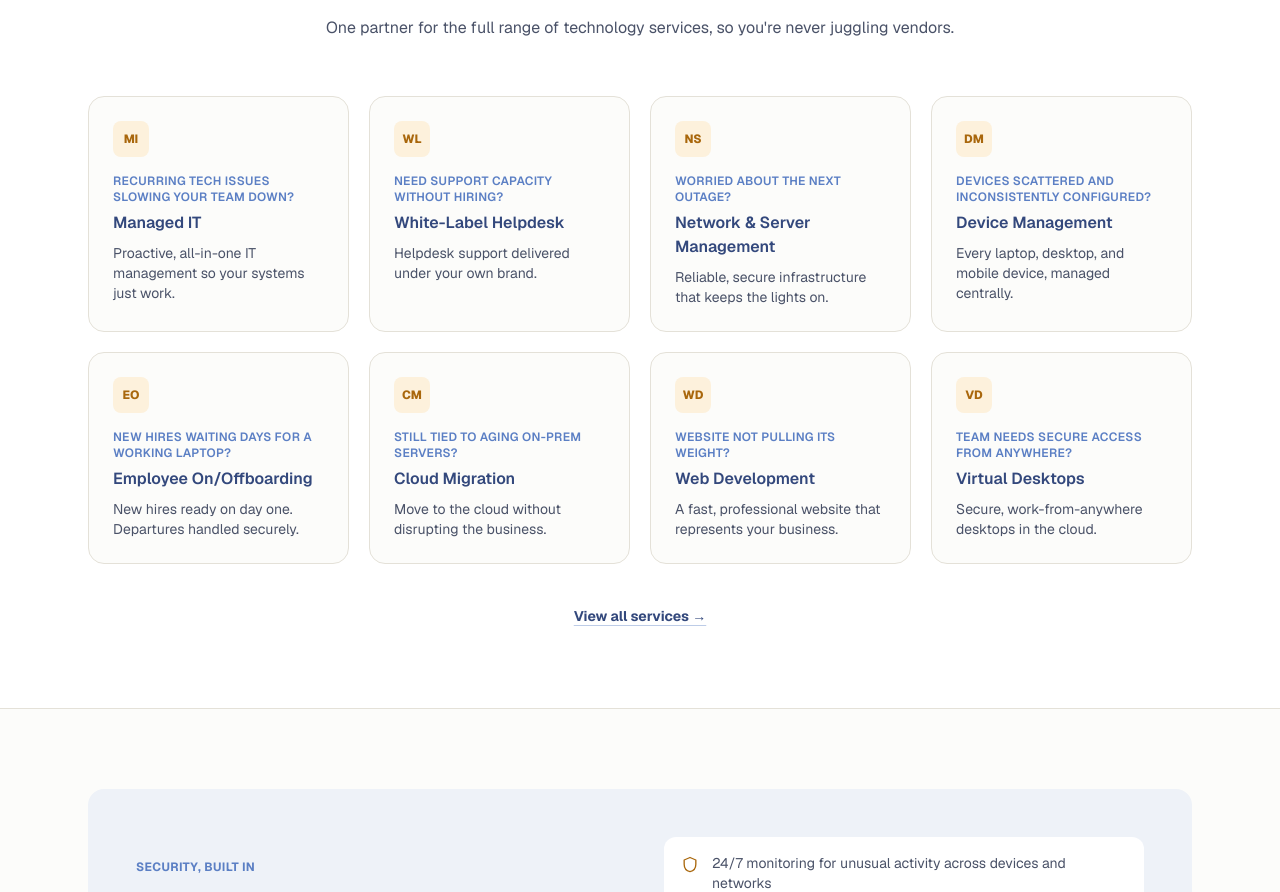
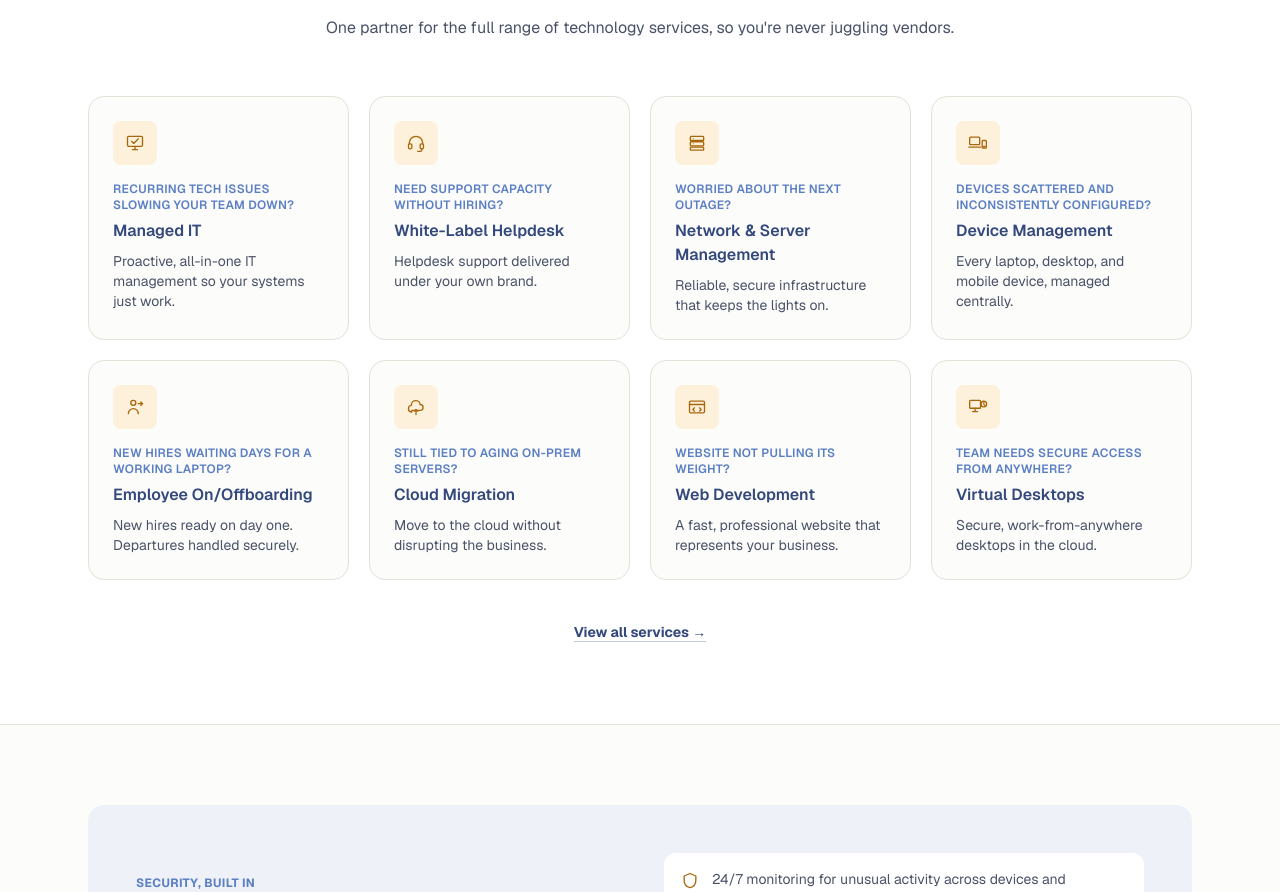
Before and after one commit to mspworxshehryar-svg/msporbit, a Next.js app: page / in a window 1280 px wide. Shown: the part 1500-2392 px from the top of the page. Built offline with nearby package versions, Linux system fonts and the light colour scheme.

Commit message:
Add custom icon for each service on the Home page

```diff
--- a/src/app/page.tsx
+++ b/src/app/page.tsx
@@ -1,5 +1,6 @@
 import Image from "next/image";
 import Link from "next/link";
+import type { ReactNode } from "react";
 import { services, siteConfig } from "@/lib/site-config";
 
 const heroPoints = [
@@ -87,11 +88,77 @@ const steps = [
   },
 ];
 
-function monogram(name: string) {
-  const words = name.split(/[\s/&-]+/).filter(Boolean);
-  if (words.length === 1) return words[0].slice(0, 2).toUpperCase();
-  return (words[0][0] + words[1][0]).toUpperCase();
-}
+const iconProps = {
+  viewBox: "0 0 24 24",
+  fill: "none",
+  stroke: "currentColor",
+  strokeWidth: 1.6,
+  strokeLinecap: "round" as const,
+  strokeLinejoin: "round" as const,
+};
+
+const serviceIcons: Record<string, ReactNode> = {
+  "managed-it": (
+    <svg {...iconProps}>
+      <rect x="3" y="4" width="18" height="12" rx="1.5" />
+      <path d="M9 20h6M12 16v4" />
+      <path d="M8 10l2.5 2.5L16 7" />
+    </svg>
+  ),
+  "white-label-helpdesk": (
+    <svg {...iconProps}>
+      <path d="M4 13v-1a8 8 0 0116 0v1" />
+      <rect x="3" y="13" width="4" height="6" rx="1.5" />
+      <rect x="17" y="13" width="4" height="6" rx="1.5" />
+      <path d="M19 19v1a2 2 0 01-2 2h-3" />
+    </svg>
+  ),
+  "network-server-management": (
+    <svg {...iconProps}>
+      <rect x="4" y="4" width="16" height="5" rx="1" />
+      <rect x="4" y="10.5" width="16" height="5" rx="1" />
+      <rect x="4" y="17" width="16" height="3.5" rx="1" />
+      <circle cx="7.5" cy="6.5" r="0.6" fill="currentColor" stroke="none" />
+      <circle cx="7.5" cy="13" r="0.6" fill="currentColor" stroke="none" />
+    </svg>
+  ),
+  "device-management": (
+    <svg {...iconProps}>
+      <rect x="2" y="5" width="12" height="9" rx="1" />
+      <path d="M1 17h14" />
+      <rect x="17" y="9" width="5" height="9" rx="1" />
+      <path d="M18.5 16h2" />
+    </svg>
+  ),
+  "onboarding-offboarding": (
+    <svg {...iconProps}>
+      <circle cx="10" cy="7" r="3" />
+      <path d="M4 20c0-3.3 2.7-6 6-6s6 2.7 6 6" />
+      <path d="M16 8h5m0 0l-2-2m2 2l-2 2" />
+    </svg>
+  ),
+  "cloud-migration": (
+    <svg {...iconProps}>
+      <path d="M7 18a4 4 0 01-.5-7.97A5 5 0 0116.9 9H17a3.5 3.5 0 010 7H7z" />
+      <path d="M12 21v-6m-2 2l2-2 2 2" />
+    </svg>
+  ),
+  "web-development": (
+    <svg {...iconProps}>
+      <rect x="3" y="5" width="18" height="14" rx="1.5" />
+      <path d="M3 9h18" />
+      <path d="M9 13l-2 2 2 2M15 13l2 2-2 2" />
+    </svg>
+  ),
+  "virtual-desktops": (
+    <svg {...iconProps}>
+      <rect x="2" y="4" width="13" height="9.5" rx="1" />
+      <path d="M5.5 17.5h6M8.5 13.5v4" />
+      <circle cx="19" cy="8.5" r="3.4" />
+      <path d="M19 6.8v1.9l1.3 1.3" strokeWidth="1.4" />
+    </svg>
+  ),
+};
 
 export default function Home() {
   return (
@@ -227,8 +294,8 @@ export default function Home() {
                 href={`/services#${service.slug}`}
                 className="group rounded-2xl border border-line bg-paper p-6 transition-colors hover:border-gold/50"
               >
-                <span className="inline-flex h-9 w-9 items-center justify-center rounded-lg bg-gold-tint text-xs font-extrabold text-gold-deep">
-                  {monogram(service.name)}
+                <span className="inline-flex h-11 w-11 items-center justify-center rounded-lg bg-gold-tint text-gold-deep">
+                  <span className="h-5 w-5">{serviceIcons[service.slug]}</span>
                 </span>
                 <p className="mt-4 text-xs font-semibold uppercase tracking-wide text-brand-blue">
                   {servicePitches[service.slug]}
```
